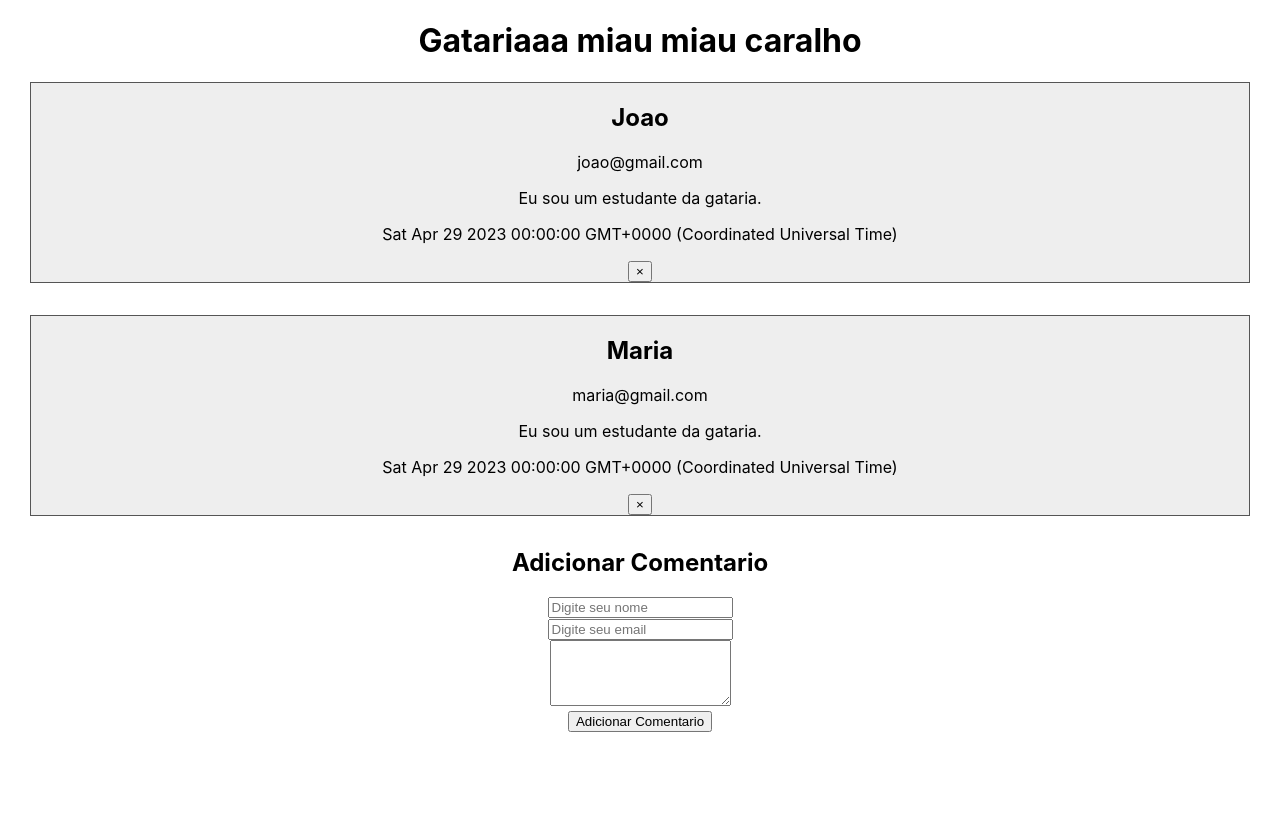
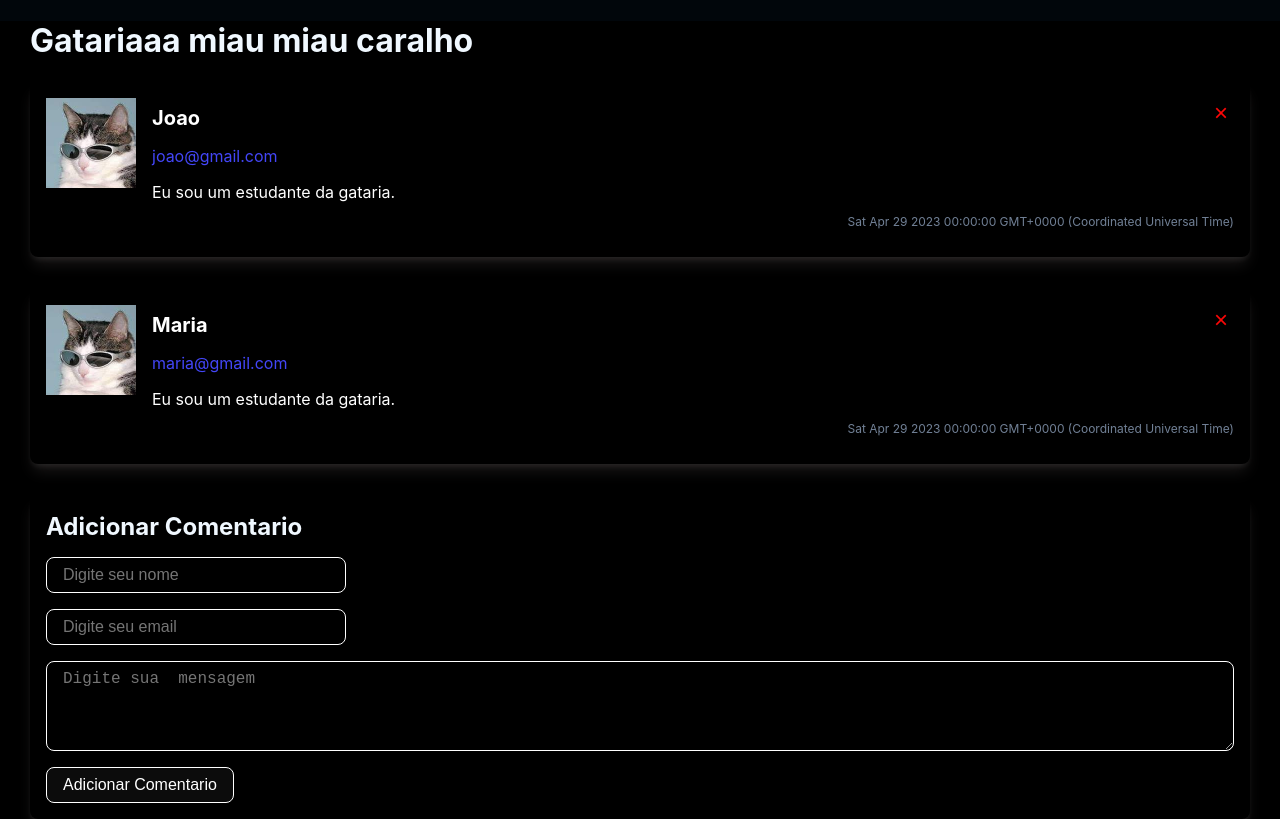
Before and after one commit to thailanelopes/curso_react, a React (Create React App) app in the folder curso-react/: page / in a window 1280 px wide. Built offline with nearby package versions, Linux system fonts and the light colour scheme.

Commit message:
Estilo dos componentes

```diff
--- a/curso-react/src/App.css
+++ b/curso-react/src/App.css
@@ -1,4 +1,60 @@
+* {
+  box-sizing: border-box;
+}
+
+body {
+  background-color: rgb(1, 6, 11);
+}
+
 .App {
-  text-align: center;
+  background-color: rgb(0, 0, 0);
+  text-align: left;
   padding: 0 30px;
+  color: aliceblue;
 }
+
+.Novo-Comentario {
+  border-radius: 0.5rem;
+  box-shadow: 0 10px 15px -3px rgba(247, 230, 230, 0.1),
+    0 4px 6px -2px rgba(248, 234, 234, 0.1);
+  padding: 1rem;
+  background-color: black;
+}
+
+.Novo-Comentario h2 {
+  margin: 0;
+  text-align: left;
+}
+
+.Novo-Comentario input {
+  width: 300px;
+}
+
+.Novo-Comentario textarea {
+  width: 100%;
+}
+
+.Novo-Comentario input,
+.Novo-Comentario textarea {
+  color: #ffffff;
+  background-color: black;
+  border: 1px solid #fff;
+  font-size: 1rem;
+  padding: 0.5rem 1rem;
+  margin: 1rem 0;
+  display: block;
+  border-radius: 0.5rem;
+}
+
+.Novo-Comentario button {
+  background-color: #0c0c0c;
+  color: #fff;
+  font-size: 1rem;
+  border: 1px solid #fff;
+  padding: 0.5rem 1rem;
+  border-radius: 0.5rem;
+}
+
+.Novo-Comentario button:hover {
+  background-color: #2b6cb0;
+}
--- a/curso-react/src/App.js
+++ b/curso-react/src/App.js
@@ -1,51 +1,53 @@
-import React, { Component } from 'react';
-import './App.css';
-import Comentario from './components/Comentario';
+import React, { Component } from "react";
+import "./App.css";
+import Comentario from "./components/Comentario";
 
 class App extends Component {
-
   state = {
     coments: [
       {
-        nome: 'Joao',
-        email: 'joao@gmail.com',
+        nome: "Joao",
+        email: "joao@gmail.com",
         data: new Date(2023, 3, 29),
-        mensagem: 'Eu sou um estudante da gataria.'
+        mensagem: "Eu sou um estudante da gataria.",
       },
 
       {
-        nome: 'Maria',
-        email: 'maria@gmail.com',
+        nome: "Maria",
+        email: "maria@gmail.com",
         data: new Date(2023, 3, 29),
-        mensagem: 'Eu sou um estudante da gataria.'
-      }
+        mensagem: "Eu sou um estudante da gataria.",
+      },
     ],
 
     novoComentario: {
-      nome: '',
-      email: '',
-      mensagem: ''
-    }
-  }
+      nome: "",
+      email: "",
+      mensagem: "",
+    },
+  };
 
-  adicionarComentario = evento => {
+  adicionarComentario = (evento) => {
+    evento.preventDefault();
+    const novoComentario = { ...this.state.novoComentario, data: new Date() };
+    this.setState({
+      coments: [...this.state.coments, novoComentario],
+      novoComentario: { nome: "", email: "", mensagem: "" },
+    });
+  };
 
-    evento.preventDefault();
-    const novoComentario = {...this.state.novoComentario, data: new Date()}
-    this.setState({ coments: [ ...this.state.coments, novoComentario ], novoComentario: {nome: '', email: '', mensagem: ''}
-    })
-  }
+  removerComentario = (comentario) => {
+    let lista = this.state.coments;
+    lista = lista.filter((c) => c !== comentario);
+    this.setState({ coments: lista });
+  };
 
-  removerComentario = comentario => {
-    let lista = this.state.coments;
-    lista = lista.filter(c => c !== comentario)
-    this.setState({ coments: lista})
-  }
-
-  digitacao = evento => {
+  digitacao = (evento) => {
     const { name, value } = evento.target;
-    this.setState({ novoComentario: {...this.state.novoComentario, [name]: value }  })
-  }
+    this.setState({
+      novoComentario: { ...this.state.novoComentario, [name]: value },
+    });
+  };
 
   render() {
     return (
@@ -54,45 +56,56 @@ class App extends Component {
 
         {this.state.coments.map((comentario, indice) => (
           <Comentario
-        key= {indice}
-        nome= {comentario.nome}
-        email= {comentario.email}
-        data= {comentario.data}
-        onRemove={this.removerComentario.bind(this, comentario)}>
+            key={indice}
+            nome={comentario.nome}
+            email={comentario.email}
+            data={comentario.data}
+            onRemove={this.removerComentario.bind(this, comentario)}
+          >
             {comentario.mensagem}
           </Comentario>
         ))}
 
-        <form method='post' onSubmit={this.adicionarComentario}>
+        <form
+          method="post"
+          onSubmit={this.adicionarComentario}
+          className="Novo-Comentario"
+        >
           <h2>Adicionar Comentario</h2>
 
           <div>
             <input
-          type='text'
-          name='nome'
+              type="text"
+              name="nome"
               value={this.state.novoComentario.nome}
               onChange={this.digitacao}
-          placeholder='Digite seu nome'/>
+              required
+              placeholder="Digite seu nome"
+            />
           </div>
 
           <div>
             <input
-          type='email'
-          name='email'
+              type="email"
+              name="email"
               value={this.state.novoComentario.email}
               onChange={this.digitacao}
-          placeholder='Digite seu email'/>
+              required
+              placeholder="Digite seu email"
+            />
           </div>
 
           <div>
             <textarea
-          type='mensagem'
+              type="mensagem"
               value={this.state.novoComentario.mensagem}
               onChange={this.digitacao}
-          rows='4' />
+              placeholder="Digite sua  mensagem"
+              rows="4"
+            />
           </div>
 
-          <button type='submit'>Adicionar Comentario</button>
+          <button type="submit">Adicionar Comentario</button>
         </form>
       </div>
     );
--- a/curso-react/src/components/Comentario.css
+++ b/curso-react/src/components/Comentario.css
@@ -1,5 +1,54 @@
 .Comentario {
-background-color: #eee;
-margin-bottom: 2rem;
-border: 1px solid #555;
+  background-color: #000;
+  margin-bottom: 2rem;
+  border-radius: 0.5rem;
+  box-shadow: 0 10px 15px -3px rgba(247, 230, 230, 0.1),
+    0 4px 6px -2px rgba(248, 234, 234, 0.1);
+  color: aliceblue;
+  padding: 1rem;
+  display: flex;
 }
+
+/*altera imagem */
+.Comentario .conteudo {
+  margin-left: 1rem;
+  width: 100%;
+  position: relative;
+}
+
+/*altera imagem */
+.Comentario .avatar {
+  max-width: 90px;
+  max-height: 90px;
+}
+
+.Comentario .nome {
+  font-size: 1.25rem;
+  margin: 0.5rem 0 0.25rem 0;
+  color: #ffffff;
+}
+
+.Comentario .conteudo .email {
+  color: #4346f8;
+}
+
+.Comentario .conteudo .mensagem {
+  color: #fff;
+  margin: 0.5rem 0;
+}
+
+.Comentario .conteudo .data {
+  text-align: right;
+  color: #718096;
+  font-size: 0.75rem;
+}
+
+.Comentario .conteudo button {
+  position: absolute;
+  top: 0;
+  right: 0;
+  color: #fc0707;
+  border: none;
+  background-color: #000;
+  font-size: 1.5rem;
+}
--- a/curso-react/src/components/Comentario.js
+++ b/curso-react/src/components/Comentario.js
@@ -1,15 +1,25 @@
 import React from "react";
-import './Comentario.css';
+import "./Comentario.css";
+import imagemUsuario from "./images.jpg";
 //jsx
-const Comentario = props => {
-
-    return <div className="Comentario">
-     <h2>{props.nome}</h2>
-     <p>{props.email}</p>
-     <p>{props.children}</p>
-     <p>{props.data.toString()}</p>
-     <button onClick={props.onRemove}>&times;</button>
-     </div>
+const Comentario = (props) => {
+  //   const estilo = {
+  //     color: "red",
+  //     padding: "10px",
+  //     fontSize: "30px",
+  //   };
+  return (
+    <div className="Comentario">
+      <img class="avatar" src={imagemUsuario} alt={props.nome} />
+      <div class="conteudo">
+        <h2 class="nome">{props.nome}</h2>
+        <p className="email">{props.email}</p>
+        <p class="mensagem">{props.children}</p>
+        <p class="data">{props.data.toString()}</p>
+        <button onClick={props.onRemove}>&times;</button>
+      </div>
+    </div>
+  );
 };
 
 export default Comentario;
```
Also changed, not shown: curso-react/src/components/images.jpg (added). Lines whose indentation alone changed are shown as unchanged.
